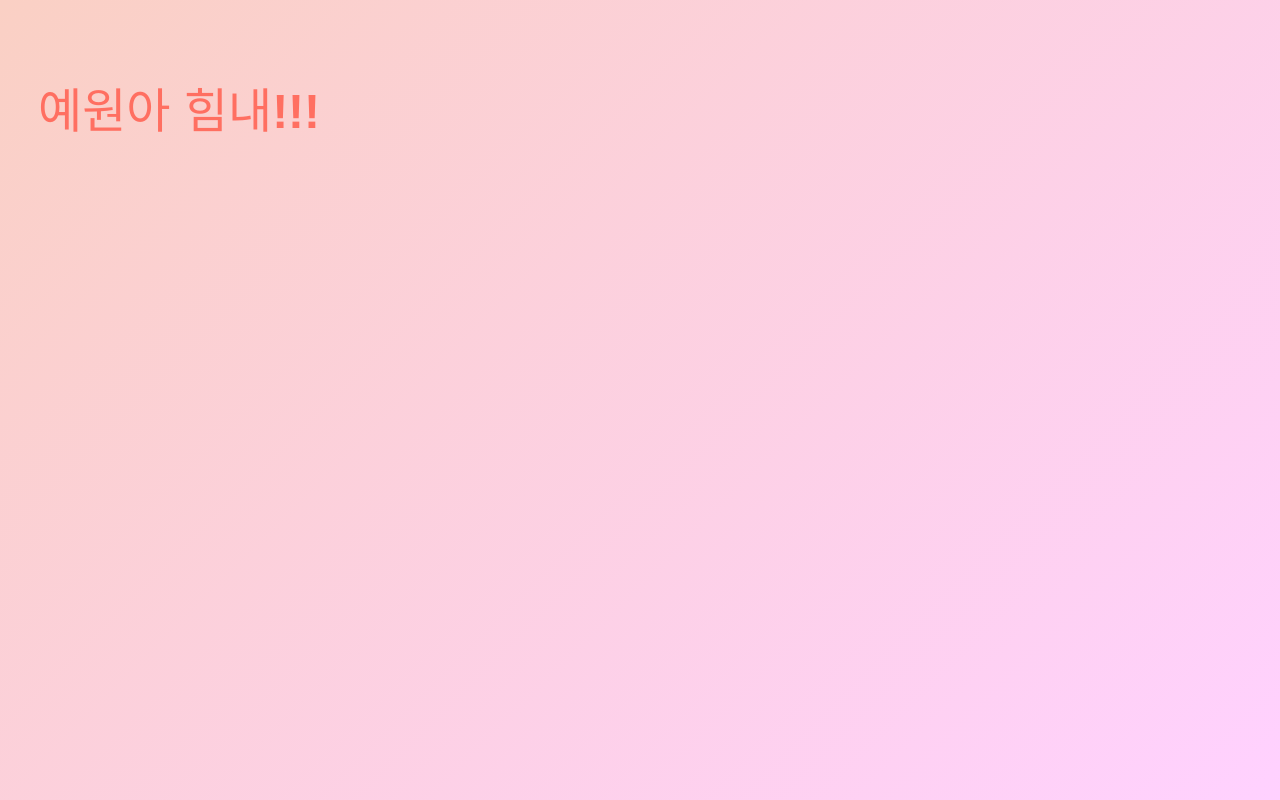
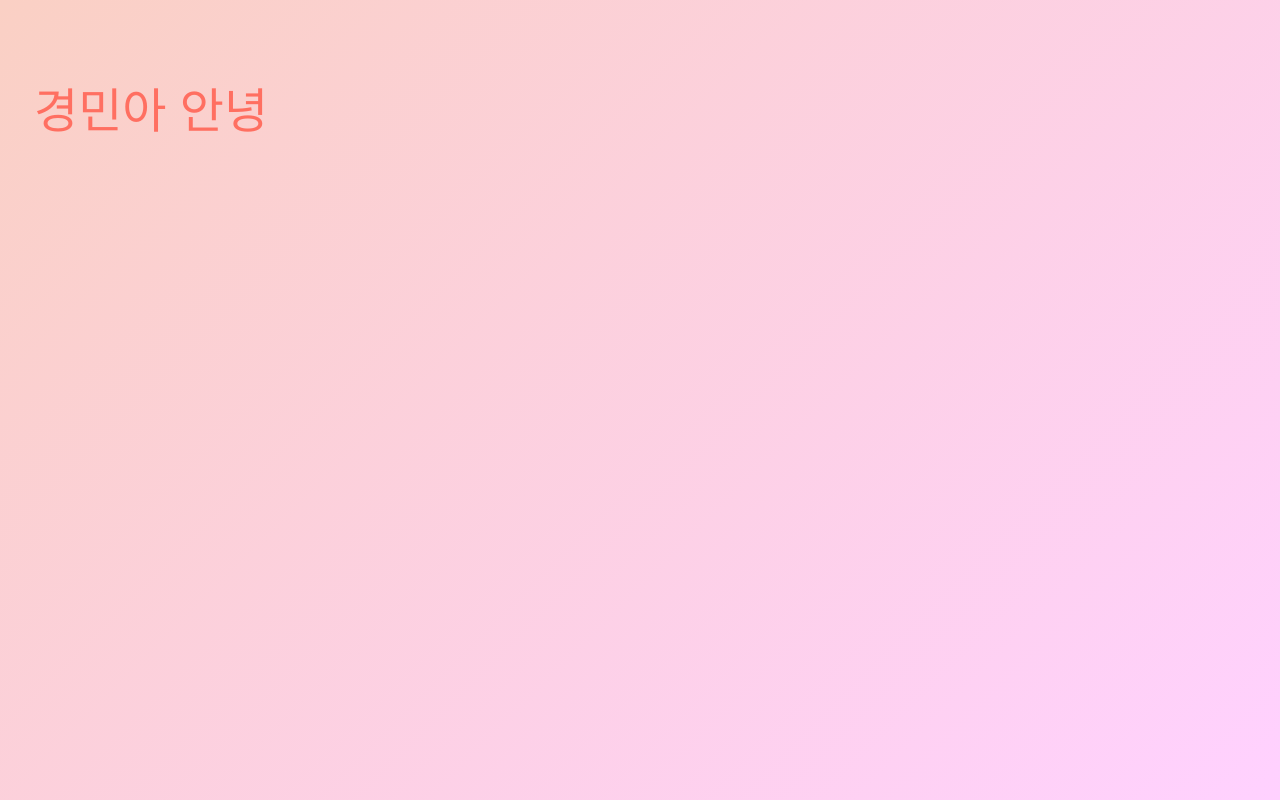
Before and after one commit to seyoung34/seyoung34.github.io, a React (Vite) app: page / in a window 1280 px wide. Built offline with nearby package versions, Linux system fonts and the light colour scheme.

Commit message:
경민아 안녕

```diff
--- a/src/App.jsx
+++ b/src/App.jsx
@@ -8,6 +8,7 @@ function App() {
 
   useEffect(() => {
     const move = () => {
+
       setPos((prev) => {
         const newX = prev.x + vel.dx;
         const newY = prev.y + vel.dy;
@@ -52,9 +53,12 @@ function App() {
           color: "#ff6f61",
         }}
       >
-        예원아 힘내!!!
+        경민아 안녕
       </h1>
       {/* <img src="/짜파게티파김치.jpg" alt="짜파게티" /> */}
+
+      {/* <button onClick={() => alert("hi")}>클릭해보세용</button> */}
+
     </div>
   );
 }
```
